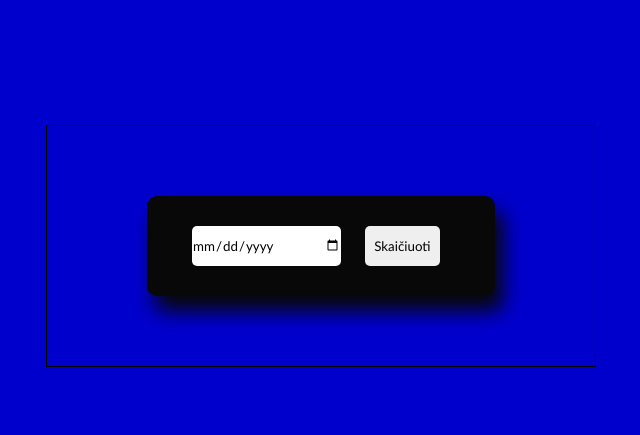
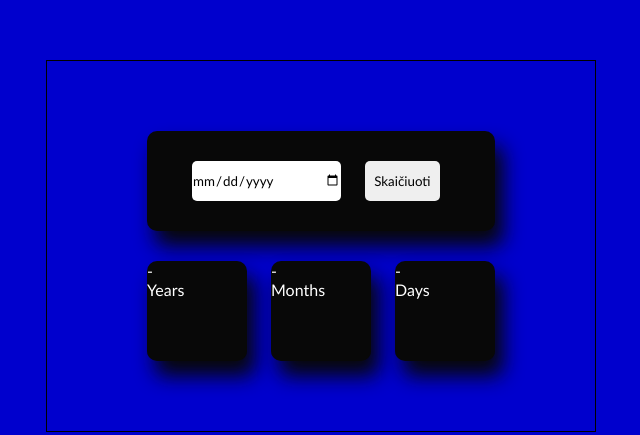
Before and after one commit to VirdzinijaG/age-calculator, a website: page index.html in a window 1280 px wide. Shown: the part 154-589 px from the top of the page, without its empty margins (319-959 px from the left). Drawn offline with Linux system fonts and the light colour scheme.

Commit message:
result place

```diff
--- a/css/base.css
+++ b/css/base.css
@@ -28,3 +28,17 @@ input {
 input {
     width: 50%;
 }
+.result {
+    width: 100%;
+    display: flex;
+    justify-content: space-between;
+    color: white;
+}
+.result > div {
+    width: 100px;
+    height: 100px;
+    background-color: #080808;
+    margin-top: 30px;
+    border-radius: 10px;
+    box-shadow: 8px 15px 20px #080808;
+}
--- a/index.html
+++ b/index.html
@@ -1,5 +1,6 @@
 <!DOCTYPE html>
 <html lang="en">
+
 <head>
     <meta charset="UTF-8">
     <meta http-equiv="X-UA-Compatible" content="IE=edge">
@@ -7,14 +8,42 @@
     <title>Age calculator</title>
     <link rel="stylesheet" href="./css/main.css">
 </head>
+
 <body>
     <div class="container">
         <div class="input-place">
             <input type="date" id="input-date">
             <button>Skaičiuoti</button>
         </div>
+        <div class="result">
+            <div>
+                <span id="years">
+                    -
+                </span>
+                <p>
+                    Years
+                </p>
+            </div>
+            <div>
+                <span id="months">
+                    -
+                </span>
+                <p>
+                    Months
+                </p>
+            </div>
+            <div>
+                <span id="days">
+                    -
+                </span>
+                <p>
+                    Days
+                </p>
+            </div>
+        </div>
     </div>
 
     <script src="./js/main.js"></script>
 </body>
+
 </html>
```
